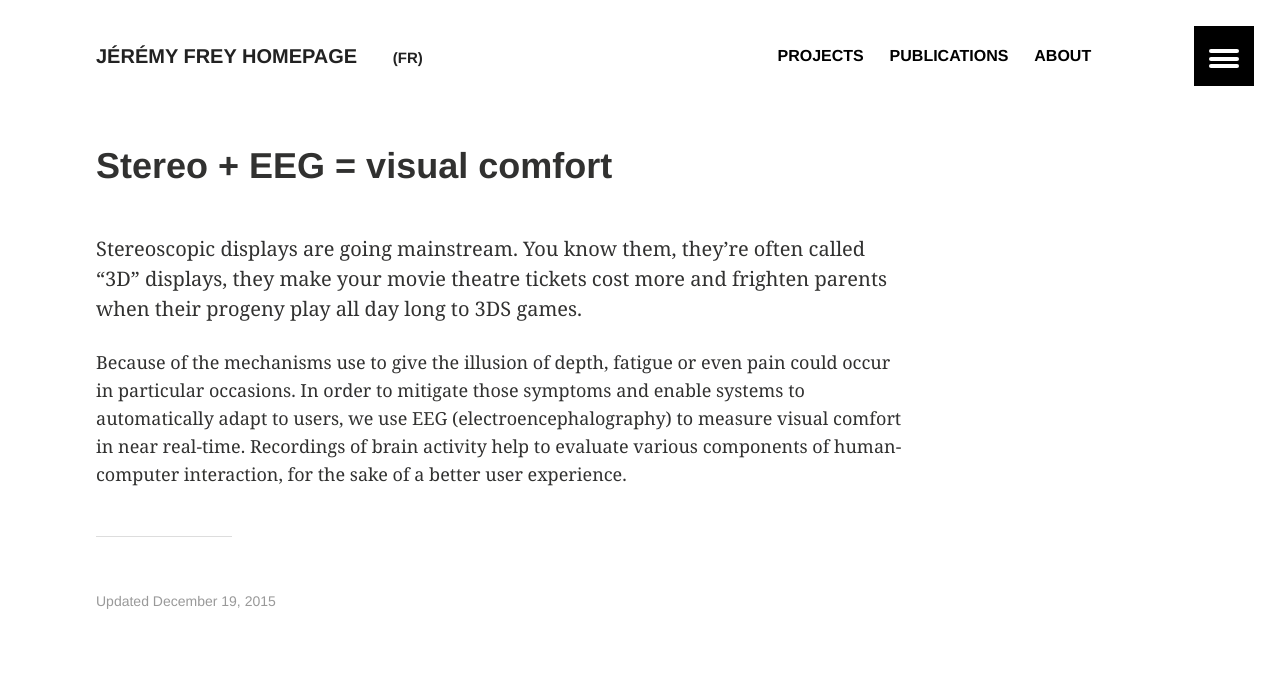
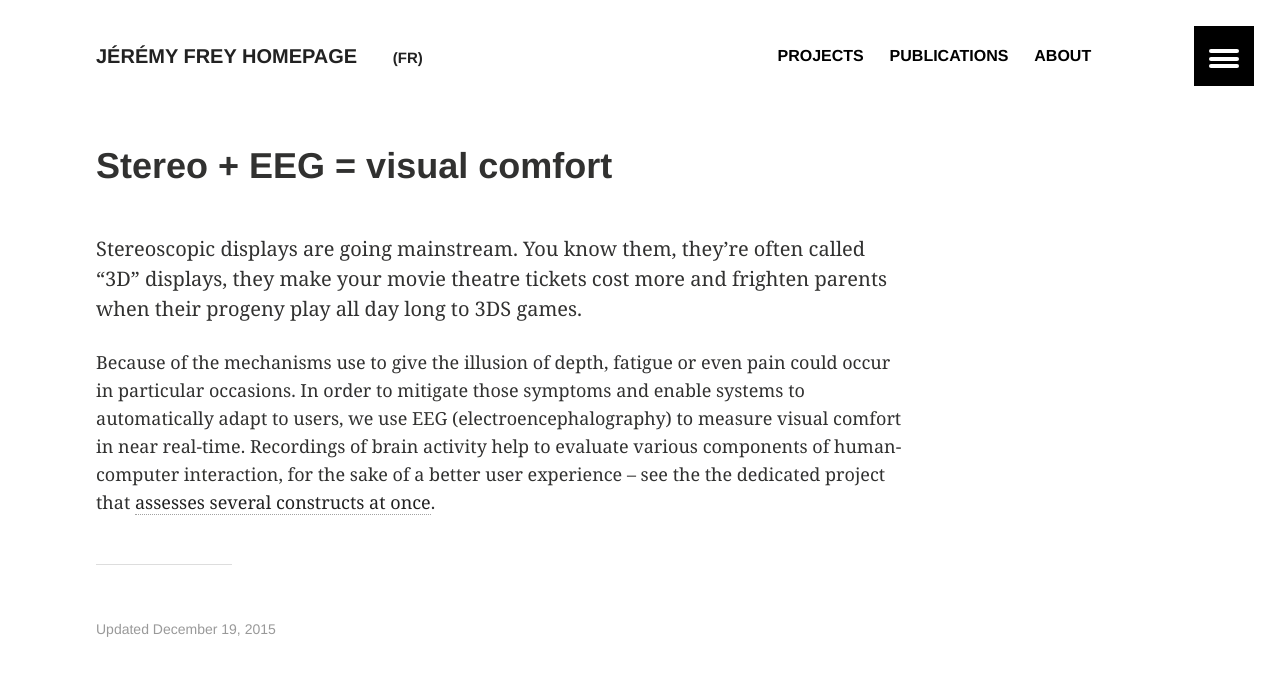
Before and after one commit to jfrey-xx/jfrey-xx.github.io, a Jekyll site: the page built from _projects/stereo.md, in a window 1280 px wide. Shown: the top 676 px of the page. Built offline with Jekyll 4.4.1, drawn with Linux system fonts in a browser that asks for light colours.

Commit message:
Adding eval for FR, update stereo pages.

```diff
--- a/_projects/stereo.md
+++ b/_projects/stereo.md
@@ -6,4 +6,4 @@ image-teaser: "teaser_stereo.jpg"
 
 Stereoscopic displays are going mainstream. You know them, they're often called "3D" displays, they make your movie theatre tickets cost more and frighten parents when their progeny play all day long to 3DS games.
 
-Because of the mechanisms use to give the illusion of depth, fatigue or even pain could occur in particular occasions. In order to mitigate those symptoms and enable systems to automatically adapt to users, we use EEG (electroencephalography) to measure visual comfort in near real-time. Recordings of brain activity help to evaluate various components of human-computer interaction, for the sake of a better user experience.
+Because of the mechanisms use to give the illusion of depth, fatigue or even pain could occur in particular occasions. In order to mitigate those symptoms and enable systems to automatically adapt to users, we use EEG (electroencephalography) to measure visual comfort in near real-time. Recordings of brain activity help to evaluate various components of human-computer interaction, for the sake of a better user experience -- see the the dedicated project that [assesses several constructs at once](http://phd.jfrey.info/projects/eval/).
```
Also changed, not shown: _projects/eval.md (+1 -1 lines), _projects_fr/eval.md (added, +9 -0 lines), _projects_fr/stereo.md (+1 -1 lines).
